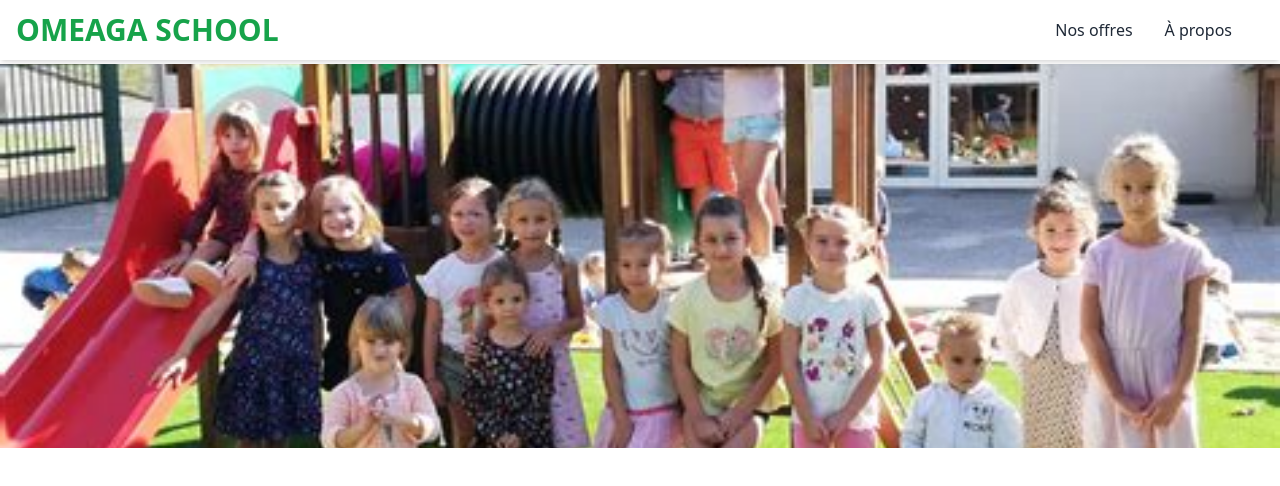
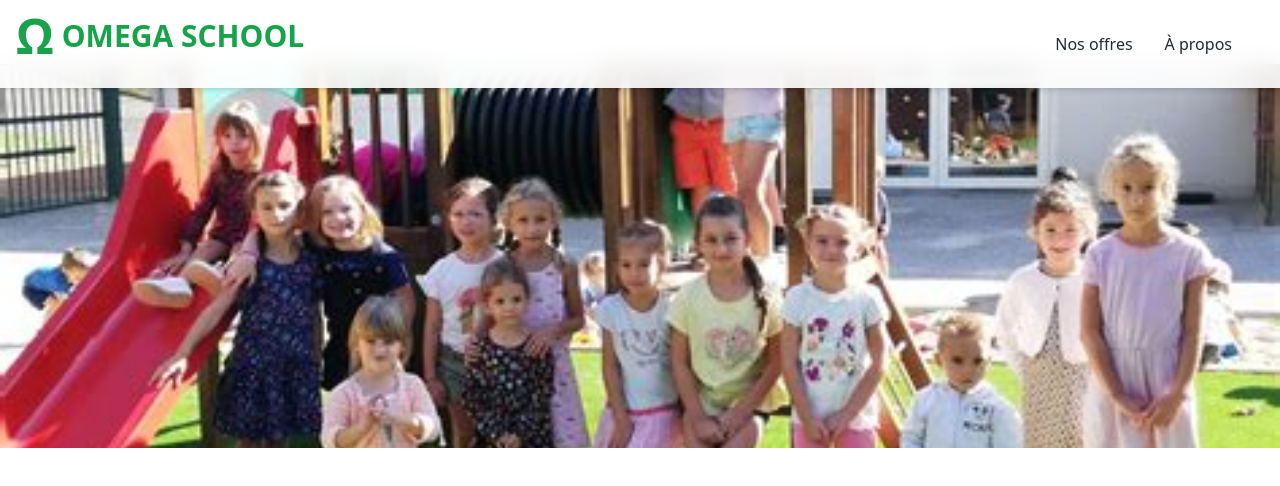
Before and after one commit to AHLALLAY/Redline-finale, a React (Vite) app in the folder Projet/FrontEnd/: page / in a window 1280 px wide. Shown: the top 486 px of the page. Built offline with nearby package versions, Linux system fonts and the light colour scheme.

Commit message:
feat: Ajouter le logo 'Ω'

```diff
--- a/Projet/FrontEnd/src/components/Home/Header.jsx
+++ b/Projet/FrontEnd/src/components/Home/Header.jsx
@@ -19,7 +19,12 @@ function Header() {
                 {/* Menu Desktop */}
                 <div className="flex justify-between items-center pr-8">
                     {/* Logo */}
-                    <h1 className="hidden md:flex text-3xl font-bold text-green-600">OMEAGA SCHOOL</h1>
+                    <div className="inline-flex items-center mb-4">
+                        <span className="hidden md:flex text-5xl font-bold text-green-600 mr-2">Ω</span>
+                        <h1 className="hidden md:flex text-3xl font-bold text-green-600">
+                            OMEGA SCHOOL
+                        </h1>
+                    </div>
 
                     {/* Menu Desktop */}
                     <nav className="hidden md:flex space-x-8">
@@ -38,7 +43,9 @@ function Header() {
                 {/* Menu Mobile */}
                 <div className="flex justify-between items-center md:hidden">
                     {/* Logo */}
-                    <h1 className="text-3xl font-bold text-green-600">OMEAGA SCHOOL</h1>
+                    <div className="inline-flex items-center mb-4">
+                        <span className="text-5xl font-bold text-green-600 mr-2">Ω</span>
+                    </div>
                     {/* Bouton Mobile */}
                     <button
                         className="text-gray-800"
```
